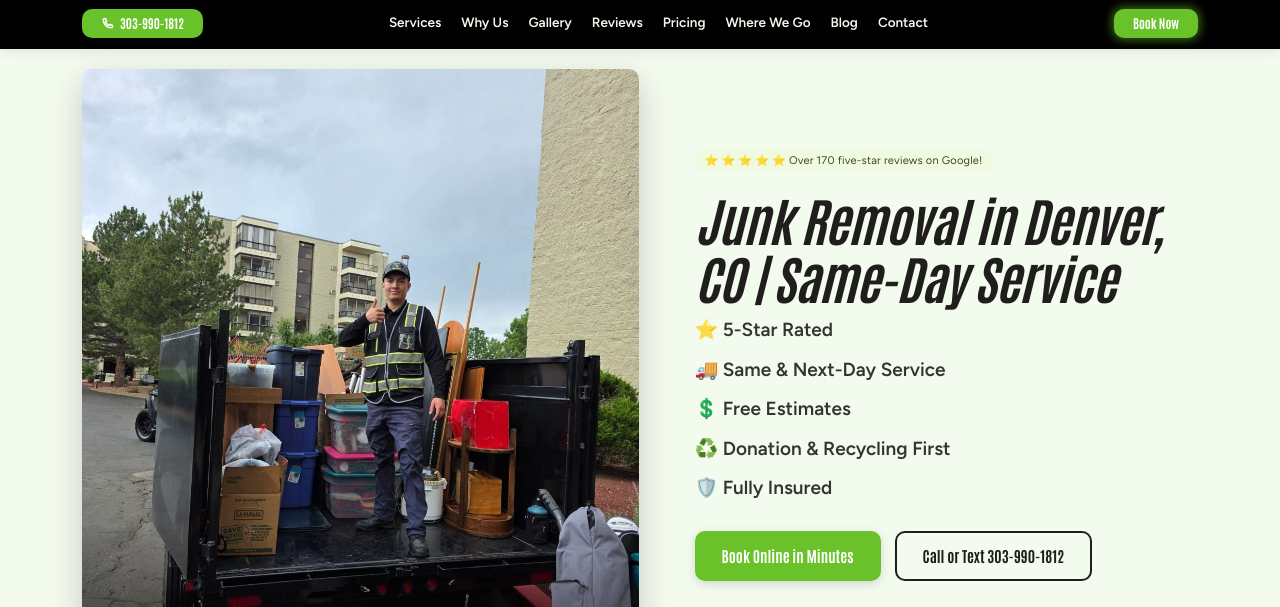
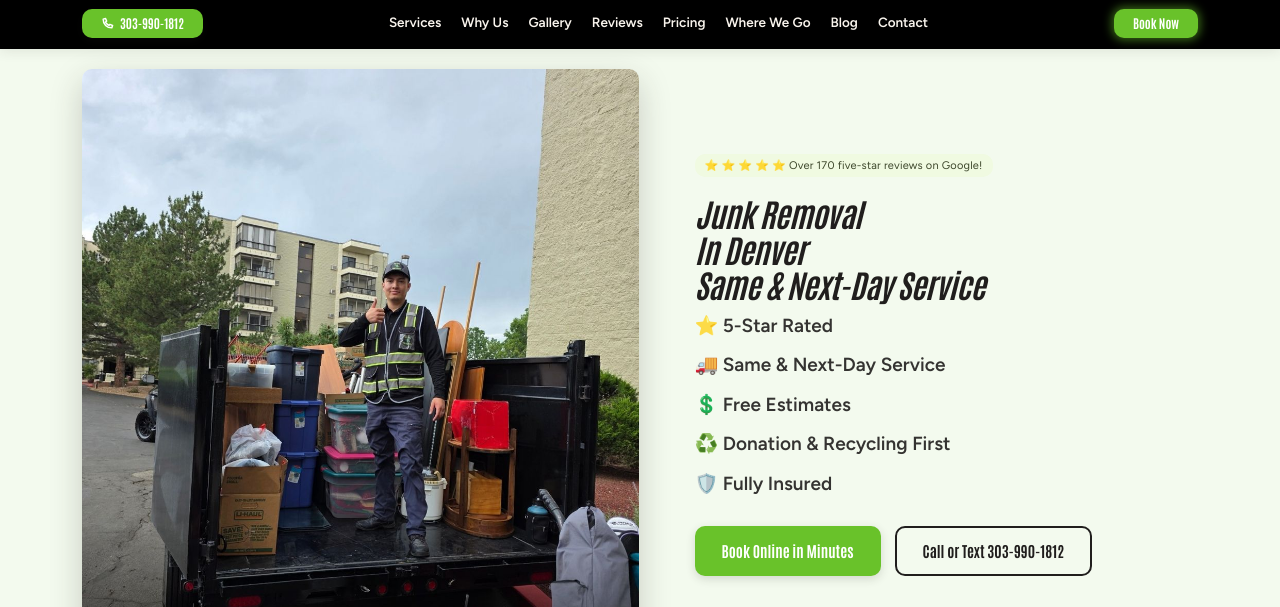
Before and after one commit to Gliendo00/mile-high-junk-removal, a plain HTML site: page index.html in a window 1280 px wide. Shown: the part 113-720 px from the top of the page. Drawn offline with Linux system fonts and the light colour scheme; no server answers.

Commit message:
Update homepage hero heading to 3-line 'Junk Removal In Denver / Same & Next-Day Service'

```diff
--- a/index.html
+++ b/index.html
@@ -49,7 +49,7 @@
     </div>
     <div>
       <span class="tag tag-accent-2" style="margin-bottom:18px">⭐ ⭐ ⭐ ⭐ ⭐ Over 170 five-star reviews on Google!</span>
-      <h1 style="font-size:52px;max-width:560px;text-wrap:pretty">Junk Removal in Denver, CO | Same-Day Service</h1>
+      <h1 style="font-size:32px;max-width:640px">Junk Removal<br>In Denver<br>Same &amp; Next-Day Service</h1>
       <div style="display:flex;flex-direction:column;gap:10px;font-size:19px;font-weight:600;opacity:0.9;margin-bottom:28px">
         <div>⭐ 5-Star Rated</div>
         <div>🚚 Same &amp; Next-Day Service</div>
```
